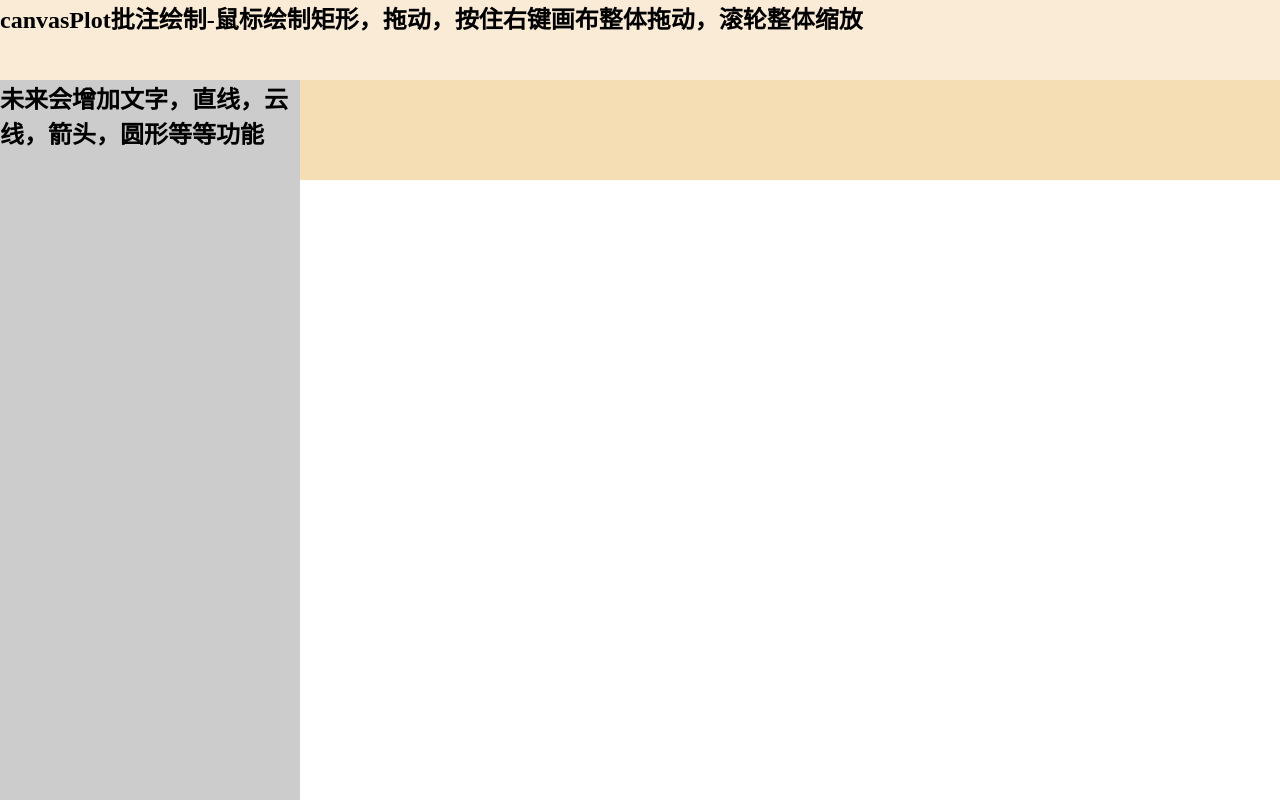
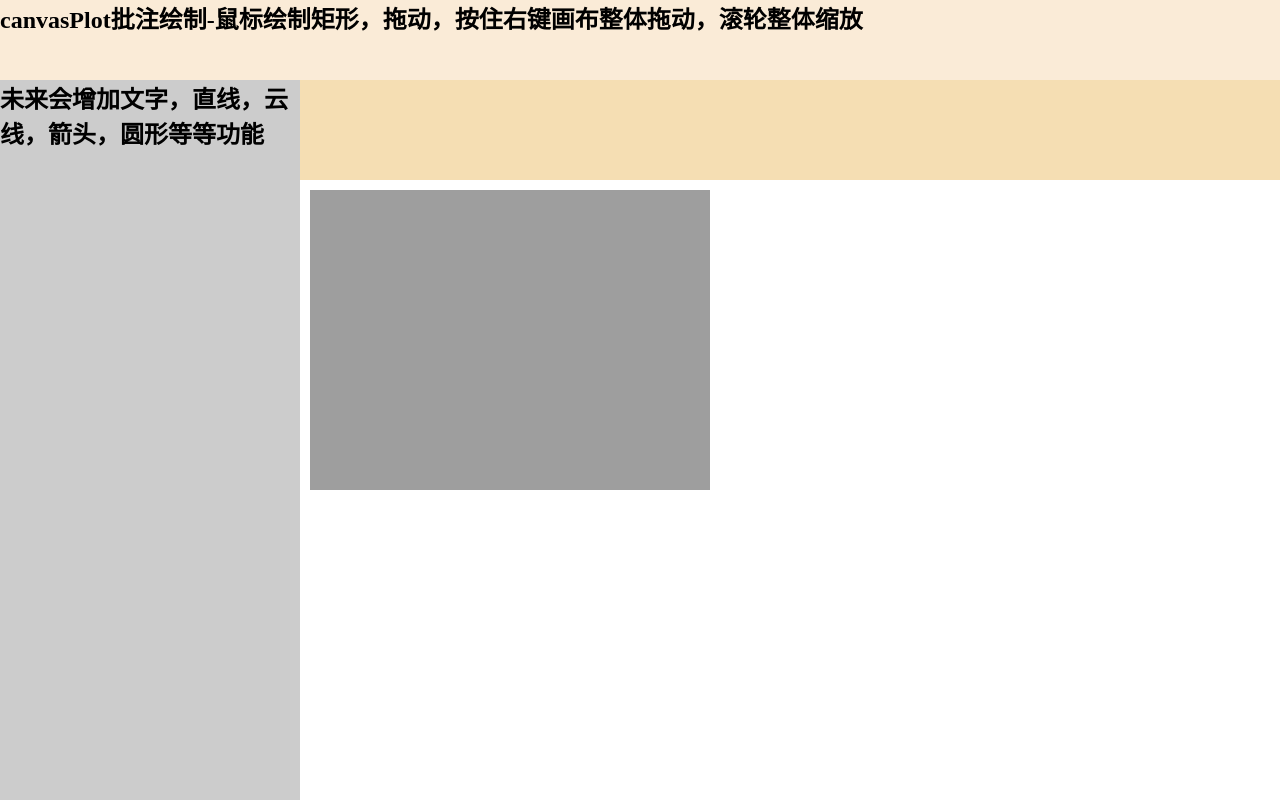
Before and after one commit to gjTool/canvasPlot, a website built with webpack: page index.html in a window 1280 px wide. Built offline with Linux system fonts and the light colour scheme; files that its build step writes are made by us from their sources.

Commit message:
修复bugs

```diff
--- a/canvasPlot.js
+++ b/canvasPlot.js
@@ -1,10 +1,10 @@
 /**
  * @author gjtool
  * @created 2022/01/13
- * @update 2025/07/10
+ * @update 2025/07/11
  */
 ; (function (g, fn) {
-    var version = "1.2.4";
+    var version = "1.2.5";
     console.log("canvasPlot.js v" + version + "  https://www.gjtool.cn");
     if (typeof define === 'function' && define.amd) {
         define(function () {
@@ -14,6 +14,9 @@
         module.exports = fn(g, version);
     } else {
         g.CanvasPlot = fn(g, version);
+    }
+    if (window) {
+        window.CanvasPlot = fn(g, version);
     }
 })(typeof window !== 'undefined' ? window : this, function (g, version) {
     'use strict';
@@ -2018,4 +2021,4 @@
 
     }
     return CanvasPlot;
-})
+});
--- a/index.html
+++ b/index.html
@@ -46,7 +46,7 @@
 		//lightskyblue
 		var canvasPlot = new CanvasPlot({
 			parentNode: document.querySelector("#container"),
-			imagePath: '2.png',
+			imagePath: '1.png',
 			minScale: 0.01,
 			deleteBtnText: "删除",
 			chunkImage: true,
```
Also changed, not shown: package.json (+8 -2 lines), webpack.config.js (added, +11 -0 lines), canvasPlot.min.js.
